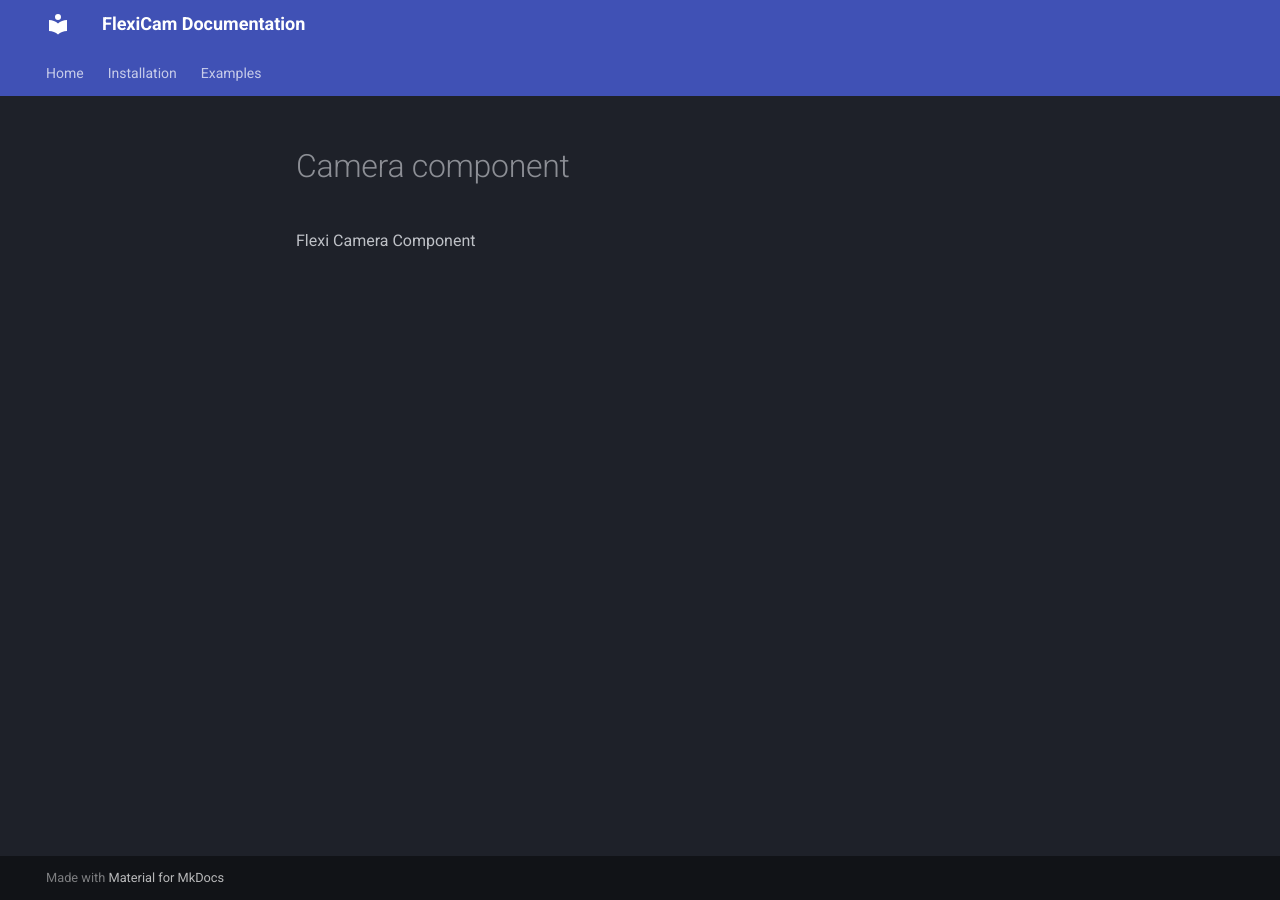
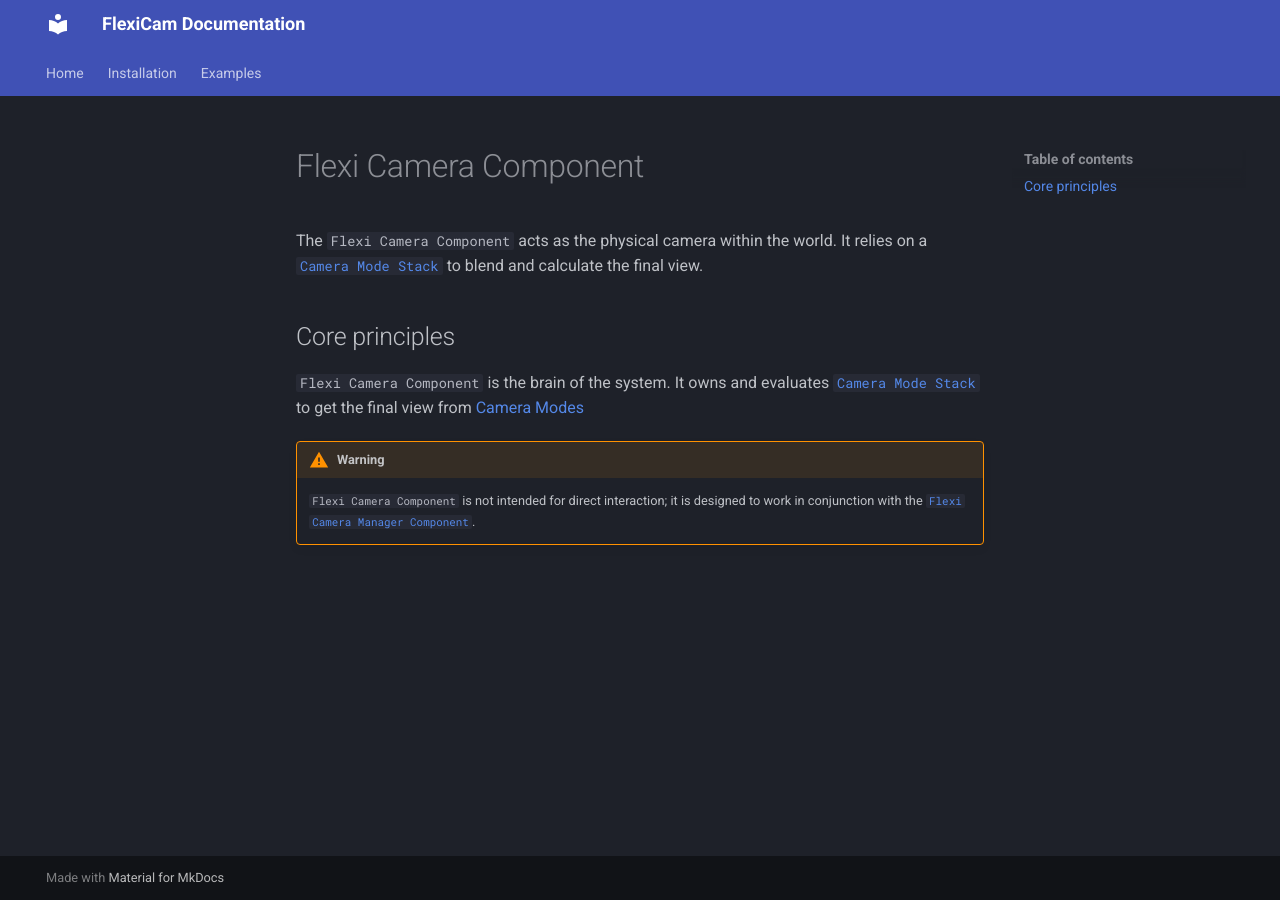
Before and after one commit to egorkapk/flexicam-docs, an MkDocs documentation site: the page built from docs/camera-component.md, in a window 1280 px wide. Built offline with MkDocs 1.6.1 and Material for MkDocs 9.7.7, drawn with Linux system fonts in a browser that asks for light colours.

Commit message:
Made camera mode manager and camera component

````diff
--- a/docs/camera-component.md
+++ b/docs/camera-component.md
@@ -1 +1,11 @@
-Flexi Camera Component
+# Flexi Camera Component
+
+The `Flexi Camera Component` acts as the physical camera within the world. It relies on a [`Camera Mode Stack`](camera-mode-stack.md) to blend and calculate the final view.
+
+## Core principles
+
+`Flexi Camera Component` is the brain of the system. It owns and evaluates [`Camera Mode Stack`](camera-mode-stack.md) to get the final view from [Camera Modes](camera-mode.md)
+
+!!! warning
+
+    `Flexi Camera Component` is not intended for direct interaction; it is designed to work in conjunction with the [`Flexi Camera Manager Component`](camera-mode-manager.md).
--- a/docs/camera-mode.md
+++ b/docs/camera-mode.md
@@ -44,7 +44,7 @@ Each camera mode supports smooth blending.
 
 ---
 
-## Important Functions
+## Core Functions
 
 ### `UpdateView(DeltaTime)`
 
@@ -58,7 +58,7 @@ Called **every frame** while the mode is active.
 
 #### C++
 
-```cpp
+ ```cpp
 virtual void UpdateView(DeltaTime) override;
 ```
 
````
Also changed, not shown: docs/camera-mode-manager.md (+91 -0 lines), docs/camera-mode-stack.md (added, +1 -0 lines), docs/index.md (+4 -0 lines), docs/overview.md (added, +6 -0 lines).
